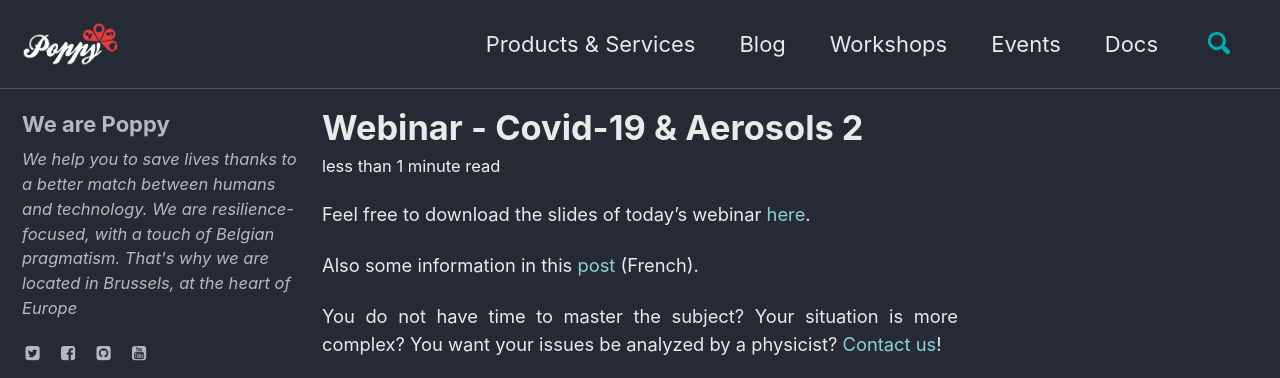
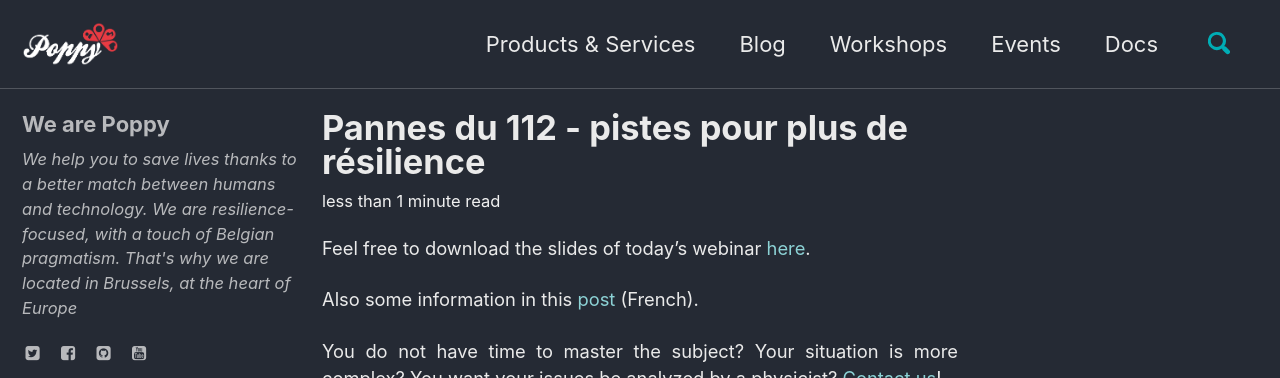
Before and after one commit to ccloquet/ccloquet.github.io, a Jekyll site: the page built from _posts/2021-01-25-panne-112-resilience.md, in a window 1280 px wide and 900 px high, cut to the strip 0-378 px from the top of the window. Built offline with Jekyll 4.4.1, drawn with Linux system fonts in a browser that asks for light colours; cached includes are drawn as plain includes; some of the changed text lies outside the part shown.

Commit message:
Update 2021-01-25-panne-112-resilience.md

```diff
--- a/_posts/2021-01-25-panne-112-resilience.md
+++ b/_posts/2021-01-25-panne-112-resilience.md
@@ -1,7 +1,7 @@
 ---
-title: "Webinar - Covid-19 & Aerosols 2"
+title: "Pannes du 112 - pistes pour plus de résilience"
 published: true
-tags: [tools,aerosols,covid19,co2,hepa,ach]
+tags: [resilience,HAM,citoyens]
 ---
 
 Feel free to download the slides of today's webinar <a href='https://blog.my-poppy.eu/images/20210121_covid_aerosols_poppy_webinar.pdf'>here</a>.
```
